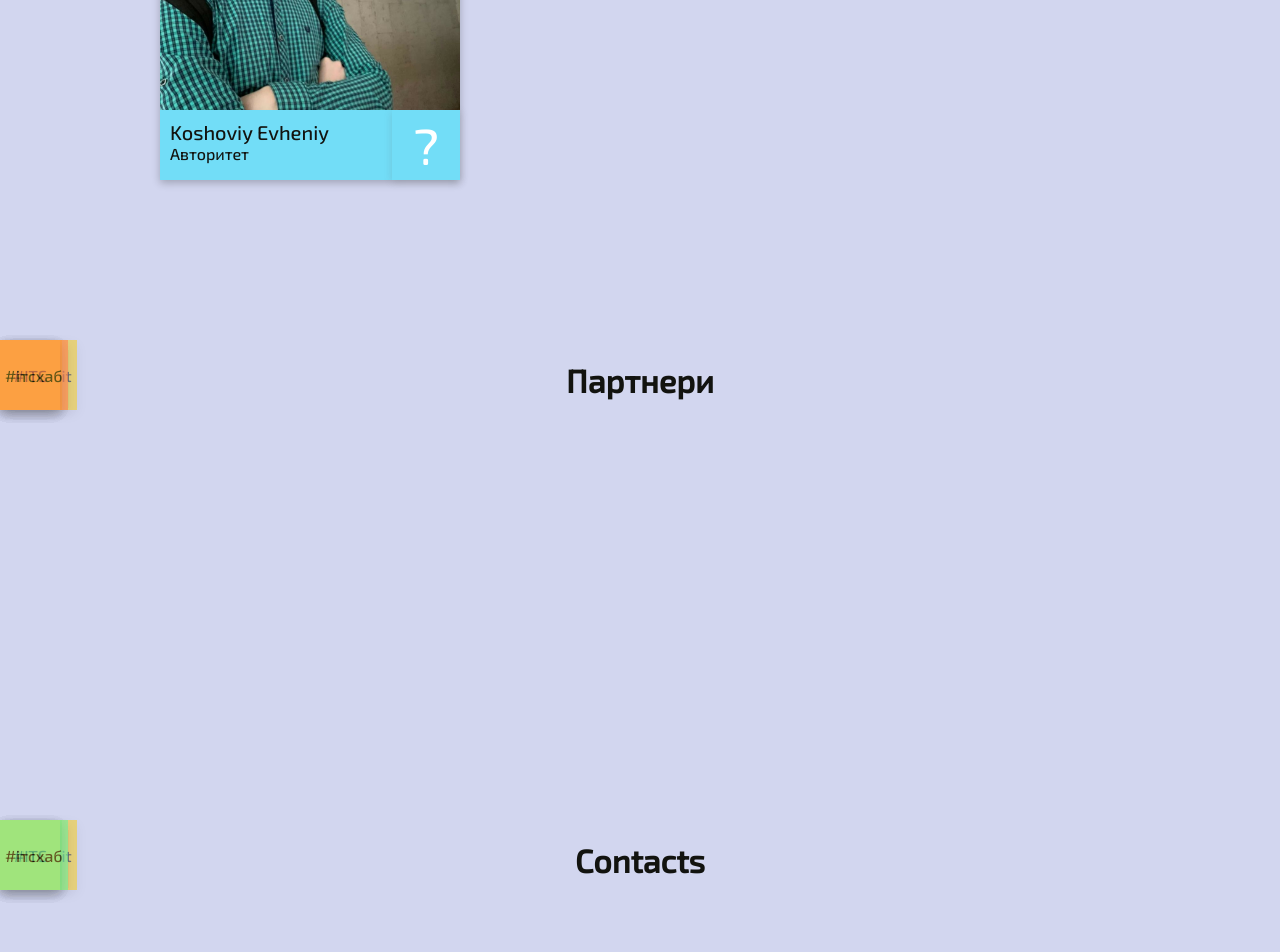
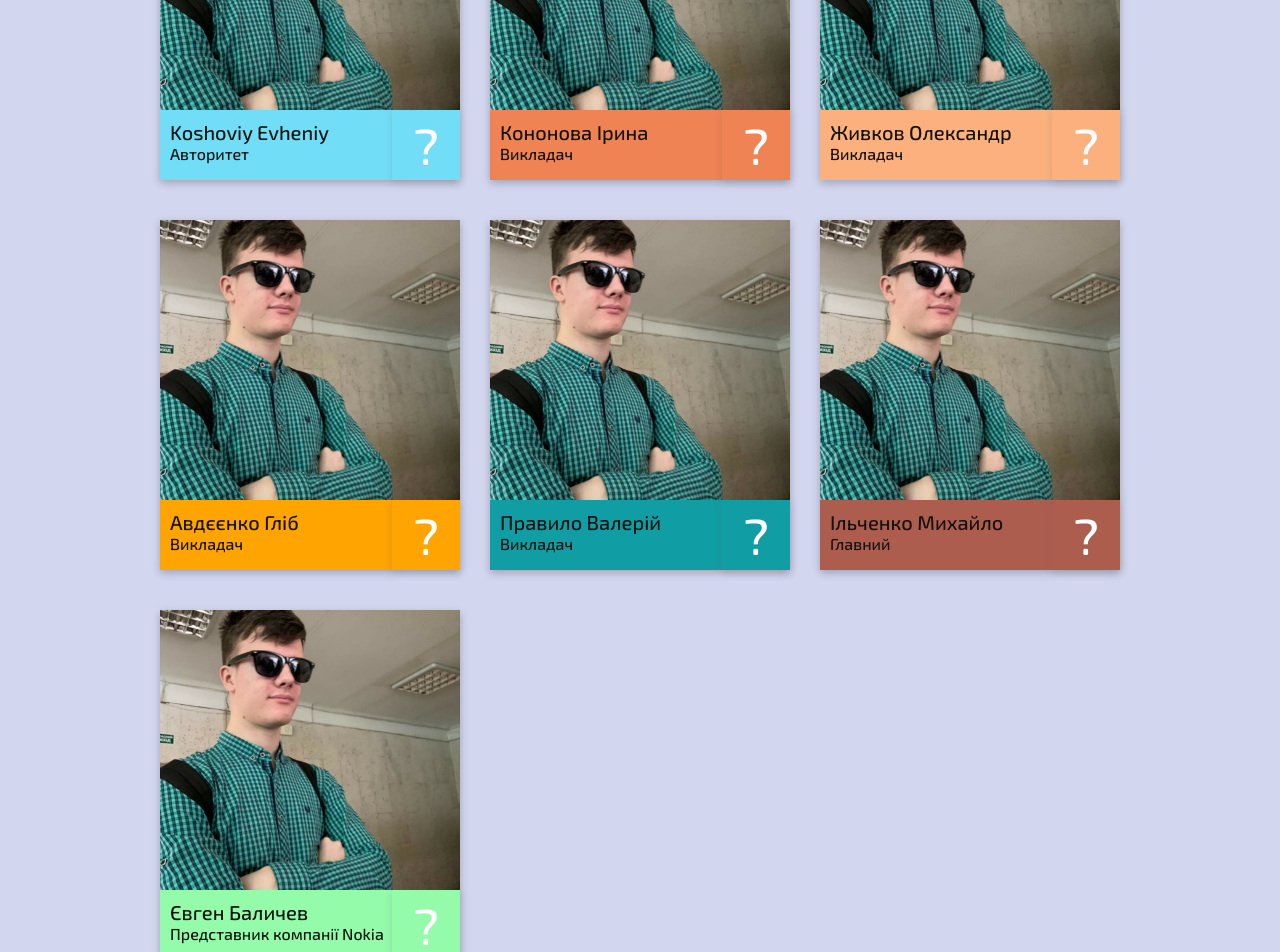
Before and after one commit to artem-jms/itssummit2022, a React (Create React App) app: page / in a window 1280 px wide. Shown: the part 3760-4712 px from the top of the page. Built offline with nearby package versions, Linux system fonts and the light colour scheme.

Commit message:
Build fix.

```diff
--- a/src/components/modules/modal.module.css
+++ b/src/components/modules/modal.module.css
@@ -101,7 +101,7 @@
 }
 
 .footer__content {
-    box-shadow: rgba(0, 0, 0, 0.35) 0px 5px 15px;
+    box-shadow: rgba(0, 0, 0, 0.35) 0 5px 15px;
     position: relative;
     padding: 10px 15px;
     display: flex;
--- a/src/config.js
+++ b/src/config.js
@@ -113,5 +113,71 @@ export const Speaker = [
         iKts: true,
         tk: false,
         sr: true,
-    }
+    },
+    {
+        name: 'Кононова Ірина',
+        role: 'Викладач',
+        description: 'At vero eos et accusamus et iusto odio dignissimos ducimus qui blanditiis praesentium voluptatum deleniti atque corrupti quos dolores et quas molestias excepturi sint occaecati cupiditate non provident, similique sunt in culpa qui officia deserunt mollitia animi, id est laborum et dolorum fuga.',
+        image: koshoviy,
+        link: '',
+        color: '#EF8354',
+        iKts: true,
+        tk: false,
+        sr: false,
+    },
+    {
+        name: 'Живков Олександр',
+        role: 'Викладач',
+        description: 'At vero eos et accusamus et iusto odio dignissimos ducimus qui blanditiis praesentium voluptatum deleniti atque corrupti quos dolores et quas molestias excepturi sint occaecati cupiditate non provident, similique sunt in culpa qui officia deserunt mollitia animi, id est laborum et dolorum fuga.',
+        image: koshoviy,
+        link: '',
+        color: '#FCB07E',
+        iKts: false,
+        tk: true,
+        sr: false,
+    },
+    {
+        name: 'Авдєєнко Гліб',
+        role: 'Викладач',
+        description: 'At vero eos et accusamus et iusto odio dignissimos ducimus qui blanditiis praesentium voluptatum deleniti atque corrupti quos dolores et quas molestias excepturi sint occaecati cupiditate non provident, similique sunt in culpa qui officia deserunt mollitia animi, id est laborum et dolorum fuga.',
+        image: koshoviy,
+        link: '',
+        color: '#FFA400',
+        iKts: false,
+        tk: true,
+        sr: false,
+    },
+    {
+        name: 'Правило Валерій',
+        role: 'Викладач',
+        description: 'At vero eos et accusamus et iusto odio dignissimos ducimus qui blanditiis praesentium voluptatum deleniti atque corrupti quos dolores et quas molestias excepturi sint occaecati cupiditate non provident, similique sunt in culpa qui officia deserunt mollitia animi, id est laborum et dolorum fuga.',
+        image: koshoviy,
+        link: '',
+        color: '#119DA4',
+        iKts: true,
+        tk: false,
+        sr: false,
+    },
+    {
+        name: 'Ільченко Михайло',
+        role: 'Главний',
+        description: 'At vero eos et accusamus et iusto odio dignissimos ducimus qui blanditiis praesentium voluptatum deleniti atque corrupti quos dolores et quas molestias excepturi sint occaecati cupiditate non provident, similique sunt in culpa qui officia deserunt mollitia animi, id est laborum et dolorum fuga.',
+        image: koshoviy,
+        link: '',
+        color: '#AD5D4E',
+        iKts: false,
+        tk: false,
+        sr: true,
+    },
+    {
+        name: 'Євген Баличев',
+        role: 'Представник компанії Nokia',
+        description: 'At vero eos et accusamus et iusto odio dignissimos ducimus qui blanditiis praesentium voluptatum deleniti atque corrupti quos dolores et quas molestias excepturi sint occaecati cupiditate non provident, similique sunt in culpa qui officia deserunt mollitia animi, id est laborum et dolorum fuga.',
+        image: koshoviy,
+        link: '',
+        color: '#94FBAB',
+        iKts: false,
+        tk: false,
+        sr: false,
+    },
 ]
```
